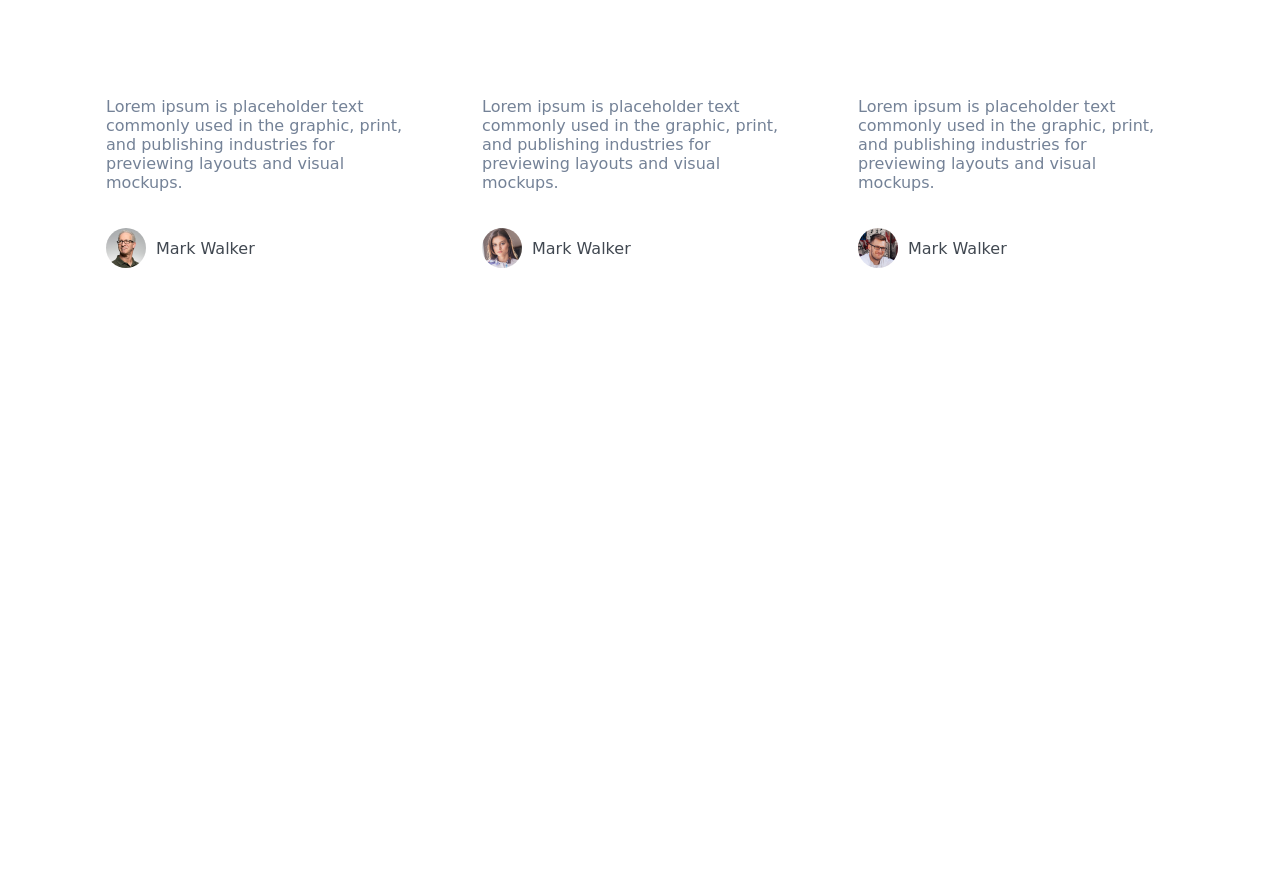
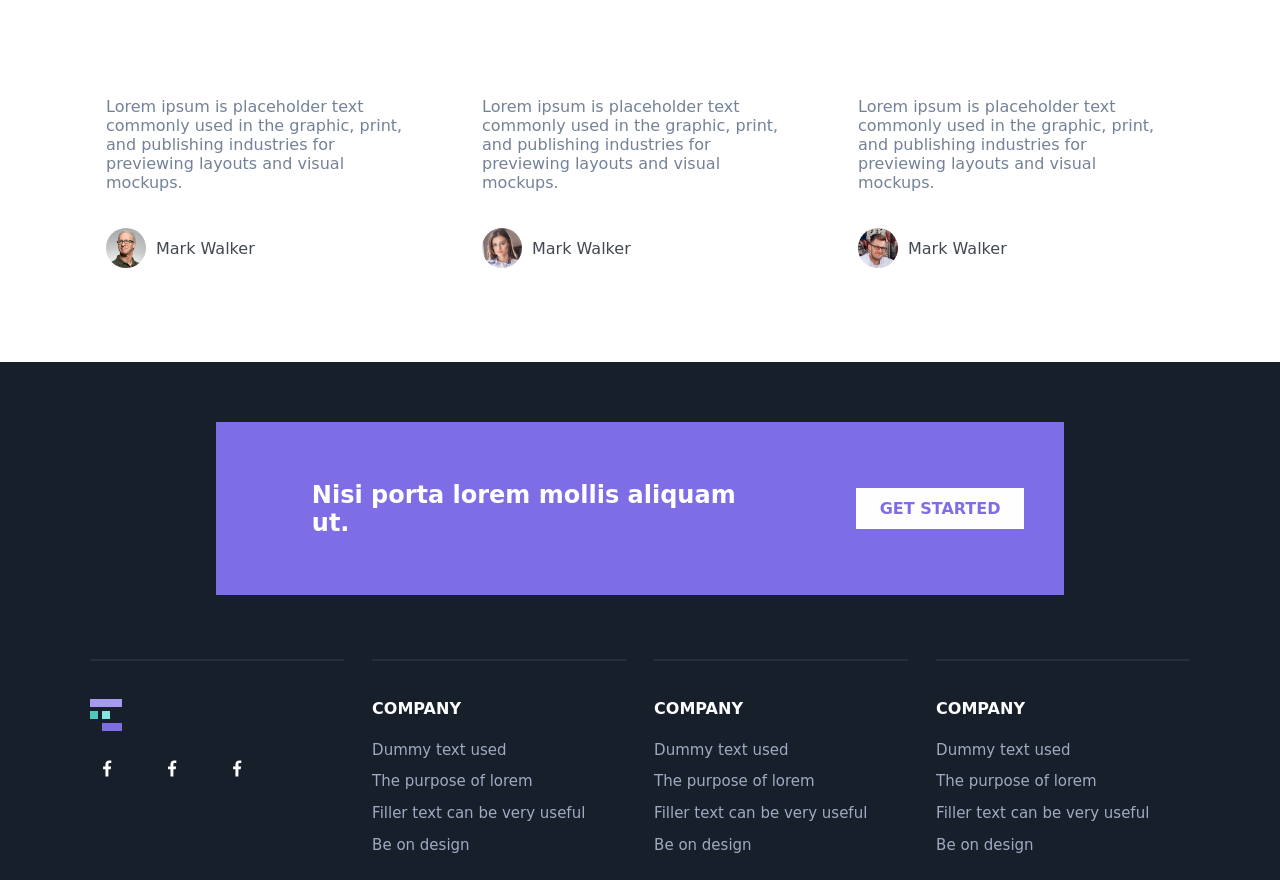
Before and after one commit to SadRocky/cloud-storage, a plain HTML site: page index.html in a window 1280 px wide. Shown: the part 3872-4752 px from the top of the page. Before the commit the page ends 4170 px from the top, so only its background shows below. Drawn offline with Linux system fonts and the light colour scheme; a web font is replaced by a local one.

Commit message:
End footer

```diff
--- a/css/style.css
+++ b/css/style.css
@@ -4,6 +4,10 @@
 
 a {
     text-decoration: none;
+}
+
+li {
+    list-style-type: none;
 }
 
 header {
@@ -281,3 +285,94 @@ span.h4-rate {
     padding-left: 10px;
     color: #414851;
 }
+
+.violet {
+    background: #7e6ee6;
+    position: relative;
+    top: -50%;
+}
+
+.pad-top {
+    padding-top: 5%;
+}
+
+footer {
+    background: #171f2b;
+    position: relative;
+}
+
+.footer-grid {
+    display: grid;
+    grid-template-columns: repeat(2, 1fr);
+    padding: 5%;
+    display: flex;
+    justify-content: center;
+    align-items: center;
+}
+
+.footer-grid-el {
+    margin-left: 7%;
+    margin-right: 7%;
+}
+
+.footer-grid > div > h1 {
+    color: #fefefe;
+    font-size: 24px;
+}
+
+.btn-footer-block {
+    width: 150%;
+    height: 120%;
+    padding-top: 10%;
+    padding-bottom: 10%;
+    background: #fefefe;
+    text-align: center;
+    font-weight: bold;
+
+}
+
+.btn-footer-block > a {
+    color: #7e6ee6;
+}
+
+.footer-el-nav {
+    margin: 5%;
+    border-top: 2px solid #252e3b;
+}
+
+.footer-grid-nav {
+    display: grid;
+    grid-template-columns: repeat(4, 1fr);
+    text-align: left;
+}
+
+.footer-el-nav > h4 {
+    color: #fefefe;
+    margin-top: 15%;
+}
+
+.footer-el-nav > img {
+    margin-top: 15%;
+}
+
+.f-social {
+    color: #fefefe;
+    padding:  10% 15% 5% 5%;
+}
+
+ul.footer-ul {
+    padding: 0;
+    margin: 0;
+}
+
+li.footer-li {
+    text-decoration: none;
+    padding-bottom: 5%;
+}
+
+li.footer-li > a {
+    text-decoration: none;
+    color: #9eabc0;
+    font-size: 15px;
+
+}
--- a/index.html
+++ b/index.html
@@ -283,6 +283,92 @@
   </div>
 </div>
 
+
+
+
+  <div class="box-container pad-top">
+    <footer>
+    <div class="container">
+      <div class="container-sm">
+      <div class="violet">
+        <div class="footer-grid">
+          <div class="footer-grid-el">
+            <h1>Nisi porta lorem mollis aliquam ut.</h1>
+          </div>
+          <div class="footer-grid-el">
+            <div class="btn-footer-block">
+              <a href="button-footer">GET STARTED</a>
+            </div>
+          </div>
+        </div>
+      </div>
+    </div>
+        <div class="footer-grid-nav">
+          <div class="footer-el-nav">
+            <img src="img/logo.svg" alt="">
+            <div class="footer-social">
+              <i class="fab fa-facebook-f f-social"></i>
+              <i class="fab fa-facebook-f f-social"></i>
+              <i class="fab fa-facebook-f f-social"></i>
+            </div>
+          </div>
+          <div class="footer-el-nav">
+            <h4>COMPANY</h4>
+            <ul class="footer-ul">
+              <li class="footer-li">
+                <a href="">Dummy text used</a>
+              </li>
+              <li class="footer-li">
+                <a href="">The purpose of lorem</a>
+              </li>
+              <li class="footer-li">
+                <a href="">Filler text can be very useful</a>
+              </li>
+              <li class="footer-li">
+                <a href="">Be on design</a>
+              </li>
+            </ul>
+          </div>
+          <div class="footer-el-nav">
+            <h4>COMPANY</h4>
+            <ul class="footer-ul">
+              <li class="footer-li">
+                <a href="">Dummy text used</a>
+              </li>
+              <li class="footer-li">
+                <a href="">The purpose of lorem</a>
+              </li>
+              <li class="footer-li">
+                <a href="">Filler text can be very useful</a>
+              </li>
+              <li class="footer-li">
+                <a href="">Be on design</a>
+              </li>
+            </ul>
+          </div>
+          <div class="footer-el-nav">
+            <h4>COMPANY</h4>
+            <ul class="footer-ul">
+              <li class="footer-li">
+                <a href="">Dummy text used</a>
+              </li>
+              <li class="footer-li">
+                <a href="">The purpose of lorem</a>
+              </li>
+              <li class="footer-li">
+                <a href="">Filler text can be very useful</a>
+              </li>
+              <li class="footer-li">
+                <a href="">Be on design</a>
+              </li>
+            </ul>
+          </div>
+      </div>
+    </footer>
+    </div>
+
+
+
   <!-- External scripts files -->
   <script src="js/main.js"></script>
 
```
